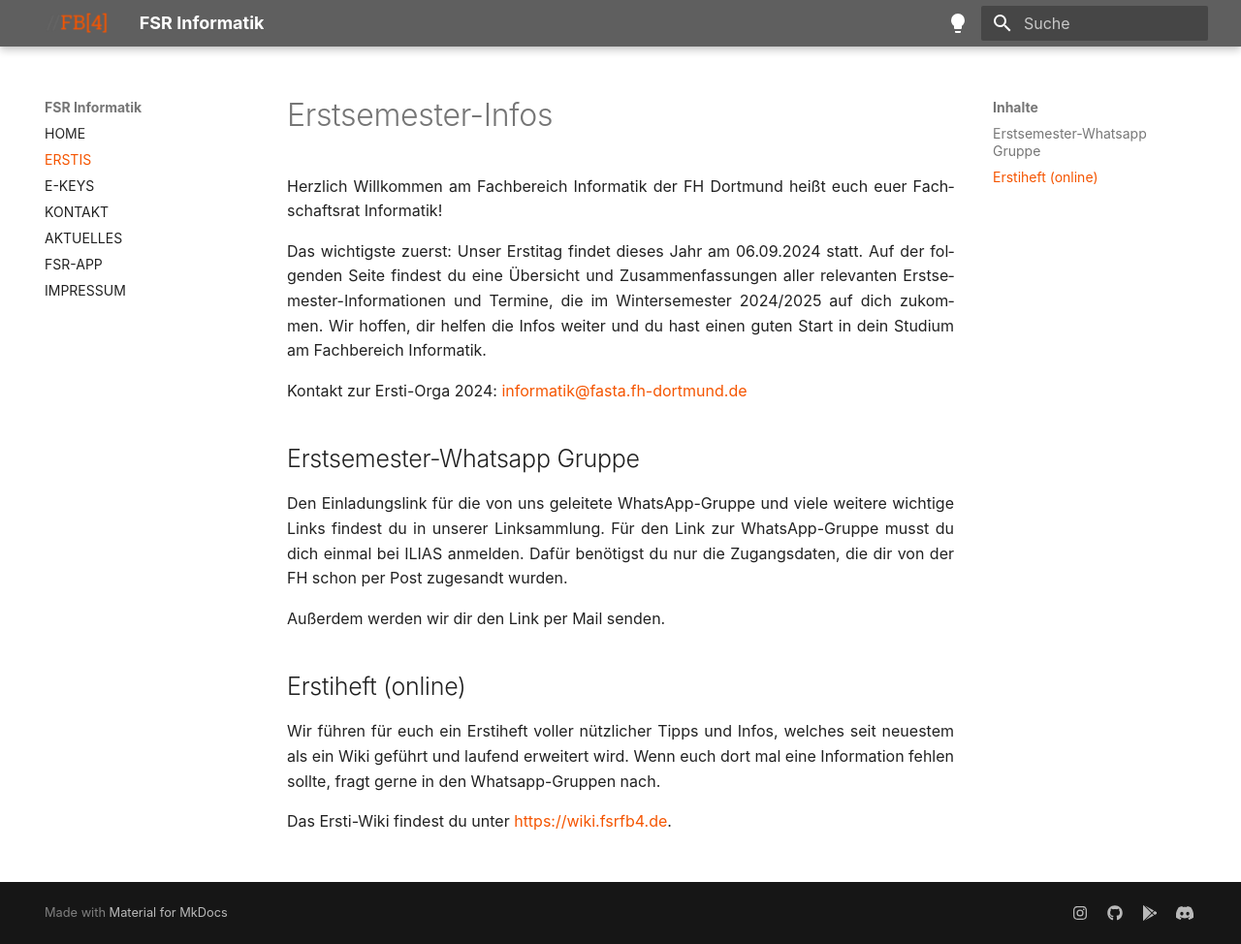
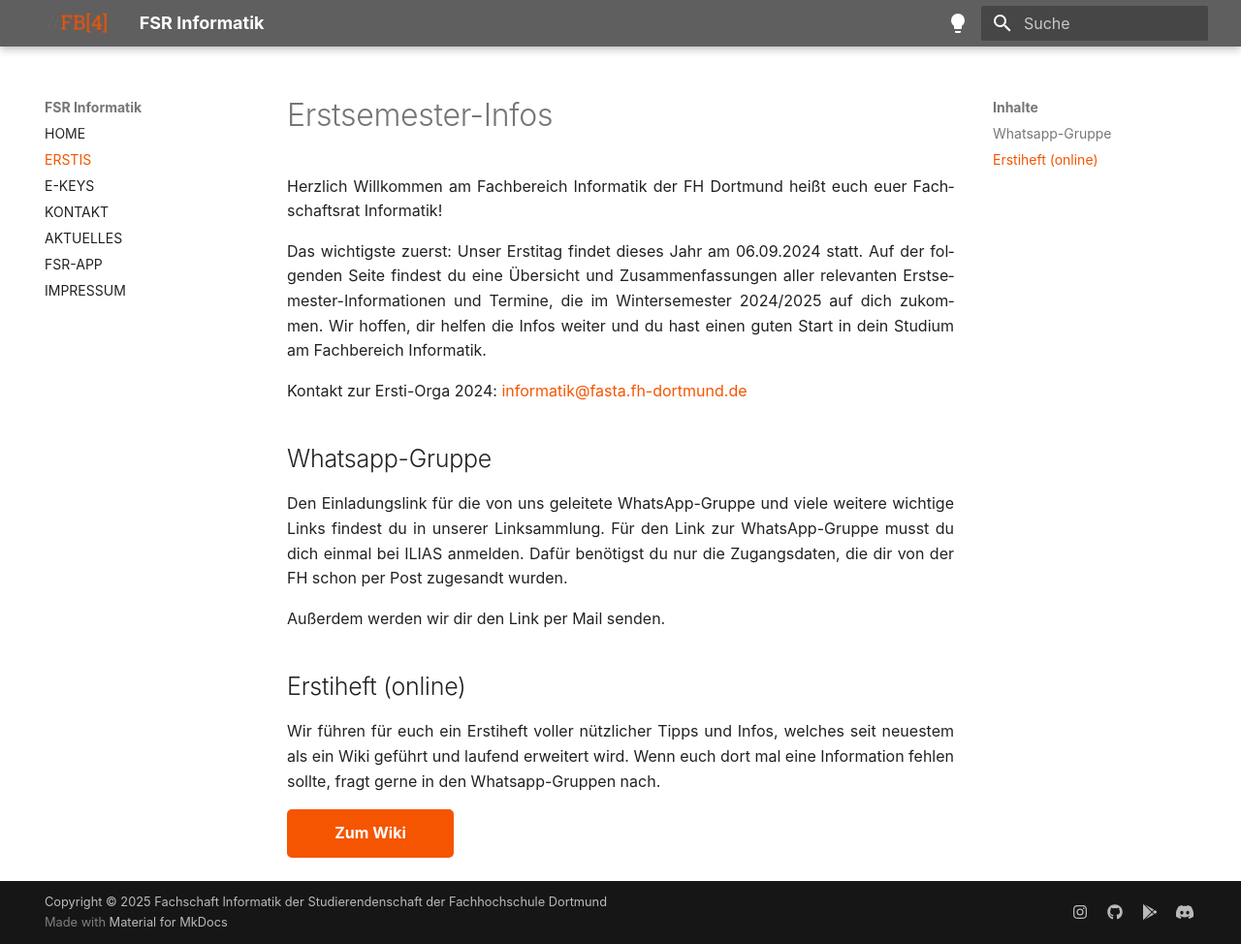
Before and after one commit to Fachschaftsrat-Informatik-FH-Dortmund/fsrfb4.de-mkdocs, an MkDocs documentation site: the page built from docs/erstis.md, in a window 1280 px wide and 974 px high. Shown: the whole window at 97% size. Built offline with MkDocs 1.6.1 and Material for MkDocs 9.7.7, drawn with Linux system fonts in a browser that asks for light colours; some web fonts are replaced; plug-ins that fetch from the network failed and are left out.

Commit message:
Copyright Notice hinzugefügt, Buttons angepasst

```diff
--- a/docs/erstis.md
+++ b/docs/erstis.md
@@ -7,7 +7,7 @@ Auf der folgenden Seite findest du eine Übersicht und Zusammenfassungen aller r
 
 Kontakt zur Ersti-Orga 2024: [informatik@fasta.fh-dortmund.de](mailto:informatik@fasta.fh-dortmund.de)
 
-## Erstsemester-Whatsapp Gruppe
+## Whatsapp-Gruppe
 
 Den Einladungslink für die von uns geleitete WhatsApp-Gruppe und viele weitere wichtige Links findest du in unserer Linksammlung. Für den Link zur WhatsApp-Gruppe musst du dich einmal bei ILIAS anmelden. Dafür benötigst du nur die Zugangsdaten, die dir von der FH schon per Post zugesandt wurden.
 
@@ -17,4 +17,4 @@ Außerdem werden wir dir den Link per Mail senden.
 
 Wir führen für euch ein Erstiheft voller nützlicher Tipps und Infos, welches seit neuestem als ein Wiki geführt und laufend erweitert wird. Wenn euch dort mal eine Information fehlen sollte, fragt gerne in den Whatsapp-Gruppen nach.
 
-Das Ersti-Wiki findest du unter [https://wiki.fsrfb4.de](https://wiki.fsrfb4.de).
+[Zum Wiki](https://wiki.fsrfb4.de){ .md-button .md-button--primary .fsr-button }
--- a/docs/stylesheets/extra.css
+++ b/docs/stylesheets/extra.css
@@ -9,3 +9,16 @@ p {
   text-align: justify;
   hyphens: auto;
 }
+
+.fsr-button {
+  text-align: center !important;
+  background-color: var(--md-typeset-a-color) !important;
+  border-radius: 5px !important;
+  border-color: var(--md-typeset-a-color) !important;
+  width: 25% !important;
+}
+
+.fsr-button:hover {
+  background-color: var(--md-accent-fg-color) !important;
+  border-color: var(--md-accent-fg-color) !important;
+}
--- a/mkdocs.yml
+++ b/mkdocs.yml
@@ -1,5 +1,6 @@
 site_name: FSR Informatik
 site_url: https://fsrfb4.de
+copyright: Copyright &copy; 2025 Fachschaft Informatik der Studierendenschaft der Fachhochschule Dortmund
 
 theme:
   language: de
```
Also changed, not shown: docs/index.md (+2 -2 lines).
